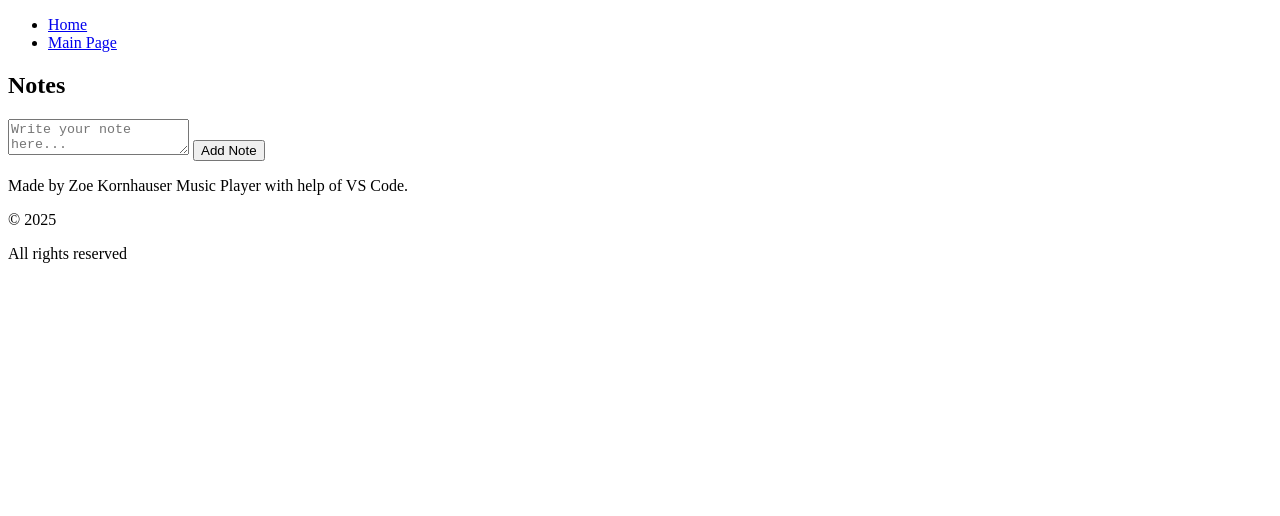
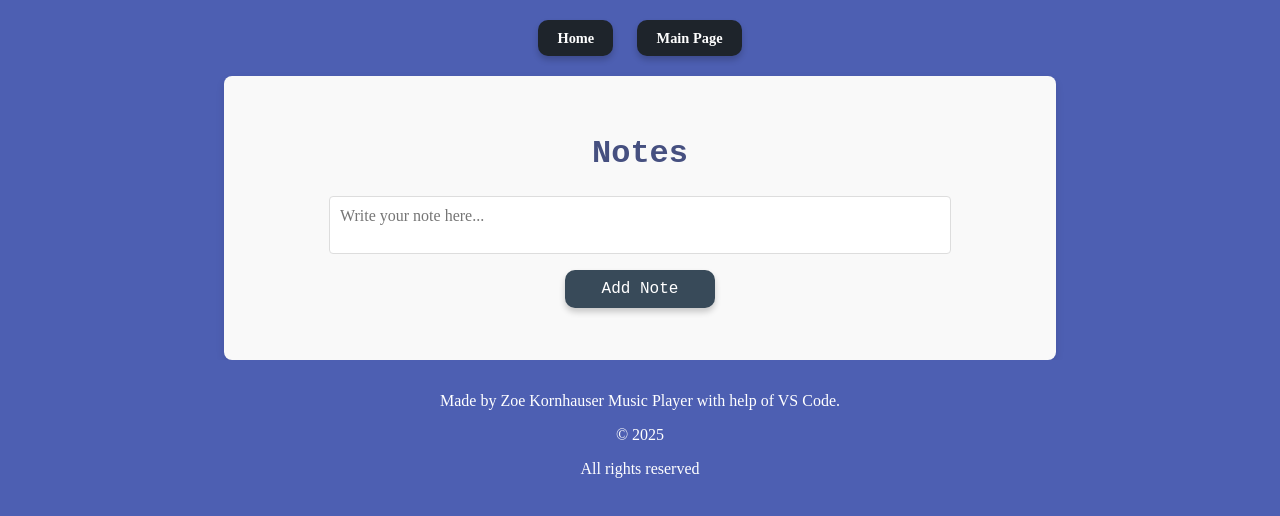
Before and after one commit to Buffaluv07/TodoTEST, a plain HTML site: page index.html in a window 1280 px wide. Drawn offline with Linux system fonts and the light colour scheme; files that its build step writes are made by us from their sources; the site is published under a folder, as on GitHub Pages, so addresses that start at the root find nothing.

Commit message:
new page

```diff
--- a/index.html
+++ b/index.html
@@ -3,7 +3,7 @@
 <head>
     <meta charset="UTF-8">
     <meta name="viewport" content="width=device-width, initial-scale=1.0">
-    <link rel="stylesheet" href="/Notes-App/style.css"> <!-- Adjust path if needed -->
+    <link rel="stylesheet" href="style.css"> <!-- Adjust path if needed -->
     <title>Notes</title>
 </head>
 <body>
```
